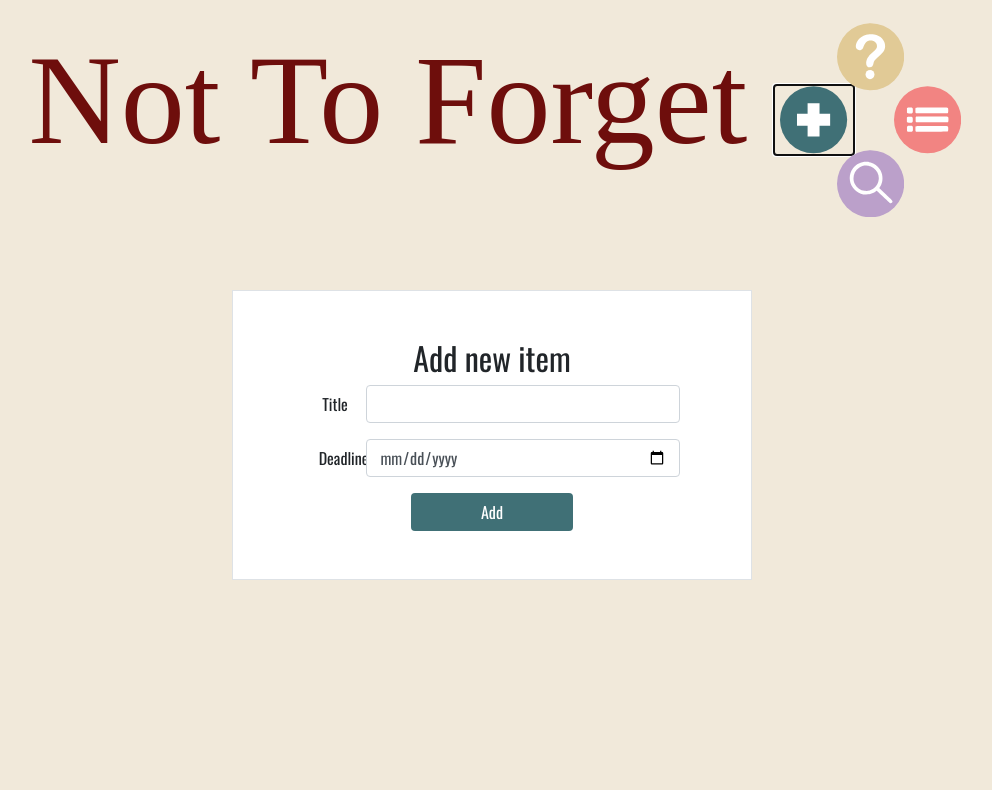
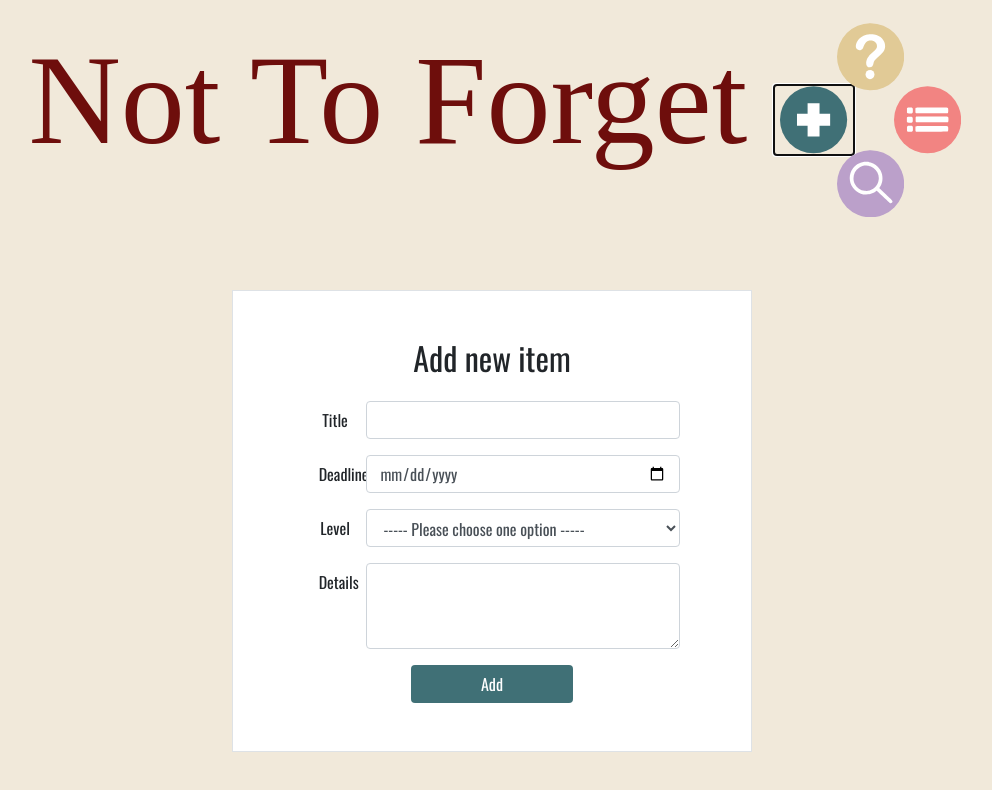
Before and after one commit to Alice-Rez/Not-to-forget, a React (Create React App) app: page / in a window 1280 px wide. Both pictures are taken after a click on the button 961 px from the left and 119 px from the top of the page. Shown: the top 790 px of the page, without its empty margins (148-1140 px from the left). Built offline with nearby package versions, Linux system fonts and the light colour scheme; a web font is replaced by a local one.

Commit message:
added importance and details inputs

```diff
--- a/src/components/AddToDo.jsx
+++ b/src/components/AddToDo.jsx
@@ -2,12 +2,13 @@ import React, { Component } from "react";
 
 export default class AddToDo extends Component {
   state = {
-    title: "",
-    deadline: "",
+    task: {},
   };
 
   getValue = (e) => {
-    this.setState({ [e.target.name]: e.target.value });
+    this.setState({
+      task: { ...this.state.task, [e.target.name]: e.target.value },
+    });
   };
   render() {
     return (
@@ -15,7 +16,7 @@ export default class AddToDo extends Component {
         action=""
         className="container text-center border py-5 d-flex flex-column align-items-center col-sm-5 bg-white my-5"
       >
-        <h2>Add new item</h2>
+        <h2 className="pb-3">Add new item</h2>
         <div className="form-group col-sm-10 row">
           <label htmlFor="title" className="col-sm-2 col-form-label ">
             Title
@@ -40,15 +41,45 @@ export default class AddToDo extends Component {
             onInput={this.getValue}
           />
         </div>
+        <div className="form-group col-sm-10 row">
+          <label htmlFor="importance" className="col-sm-2 col-form-label ">
+            Level
+          </label>
+          <select
+            name="importance"
+            id="importance"
+            className="form-control col-sm-10"
+            onChange={this.getValue}
+          >
+            <option value="">----- Please choose one option -----</option>
+            <option value="Yesterday was late!">Yesterday was late!</option>
+            <option value="It is time to look at it">
+              It is time to look at it
+            </option>
+            <option value="What you can do today, you can also do tomorrow">
+              What you can do today, you can also do tomorrow
+            </option>
+          </select>
+        </div>
+        <div className="form-group col-sm-10 row">
+          <label htmlFor="description" className="col-sm-2 col-form-label ">
+            Details
+          </label>
+          <textarea
+            cols="30"
+            rows="3"
+            name="description"
+            id="description"
+            className="form-control col-sm-10"
+            onInput={this.getValue}
+          />
+        </div>
         <button
           type="submit"
           className="btn btn-custom col-sm-4"
           onClick={(e) => {
             e.preventDefault();
-            this.props.addTask({
-              title: this.state.title,
-              deadline: this.state.deadline,
-            });
+            this.props.addTask(this.state.task);
           }}
         >
           Add
```
